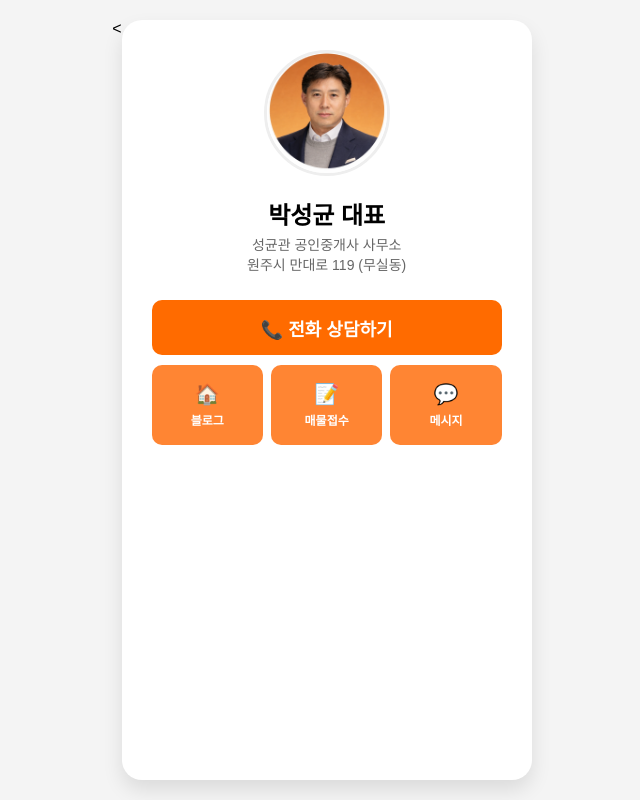
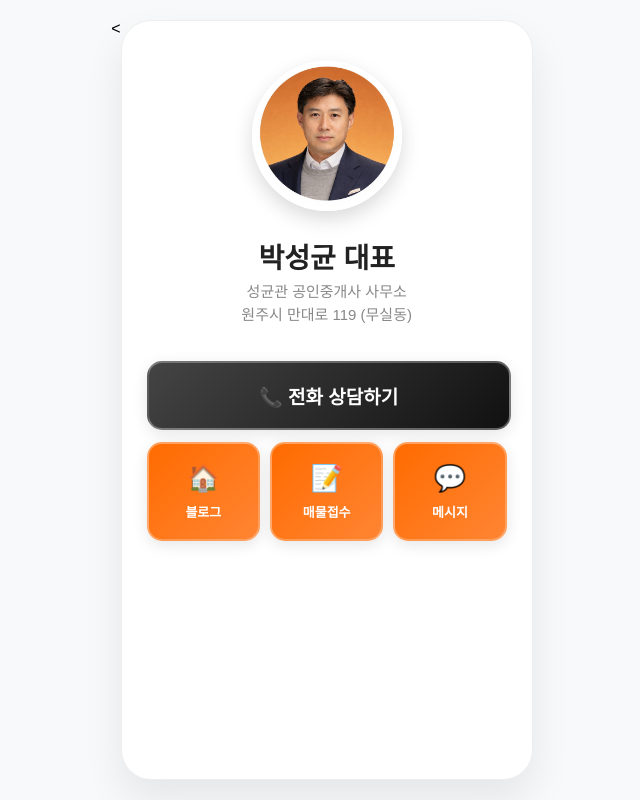
Before and after one commit to pstarking01-ai/2026, a plain HTML site: page index.html in a window 1280 px wide. Shown: the whole page, without its empty margins (318-958 px from the left). Drawn offline with Linux system fonts and the light colour scheme; a web font is replaced by a local one.

Commit message:
Add files via upload

```diff
--- a/index.html
+++ b/index.html
@@ -3,19 +3,25 @@
 <head>
     <meta charset="UTF-8">
     <meta name="viewport" content="width=device-width, initial-scale=1.0">
-    <title>박성균 대표 명함</title>
+    <title>성균관 박성균 대표</title>
     <style>
         @import url('https://cdn.jsdelivr.net/gh/orioncactus/pretendard/dist/web/static/pretendard.css');
-        body { background-color: #f4f4f4; margin: 0; padding: 20px; display: flex; justify-content: center; font-family: 'Pretendard', sans-serif; }
-        .card { background: white; border-radius: 20px; padding: 30px; text-align: center; box-shadow: 0 10px 20px rgba(0,0,0,0.1); width: 100%; max-width: 350px; }
-        .profile-img { width: 120px; height: 120px; border-radius: 50%; object-fit: cover; margin-bottom: 15px; border: 3px solid #eee; }
-        .name { font-size: 24px; font-weight: 800; margin: 5px 0; }
-        .info { color: #666; font-size: 14px; margin-bottom: 25px; line-height: 1.4; }
-        .btn { display: flex; align-items: center; justify-content: center; text-decoration: none; border-radius: 10px; font-weight: bold; color: white; transition: 0.2s; }
-        .btn-main { width: 100%; height: 55px; background: #FF6B00; font-size: 18px; margin-bottom: 10px; }
-        .sub-container { display: grid; grid-template-columns: repeat(3, 1fr); gap: 8px; }
-        .btn-sub { flex-direction: column; height: 80px; font-size: 12px; background: #FF8533; }
-        .icon { font-size: 20px; margin-bottom: 5px; }
+        body { background-color: #f8f9fa; margin: 0; padding: 20px; display: flex; justify-content: center; font-family: 'Pretendard', sans-serif; }
+        .card { background: white; border-radius: 30px; padding: 40px 25px; text-align: center; box-shadow: 0 20px 40px rgba(0,0,0,0.08); width: 100%; max-width: 360px; border: 1px solid #eee; }
+        .profile-img { width: 140px; height: 140px; border-radius: 50%; object-fit: cover; margin-bottom: 20px; border: 5px solid #fff; box-shadow: 0 8px 20px rgba(0,0,0,0.15); }
+        .name { font-size: 28px; font-weight: 800; color: #222; margin: 5px 0; }
+        .info { color: #888; font-size: 15px; margin-bottom: 35px; line-height: 1.5; }
+
+        .btn { display: flex; align-items: center; justify-content: center; text-decoration: none; border-radius: 15px; font-weight: 700; color: white; transition: 0.3s; border: 2px solid rgba(255,255,255,0.3); box-shadow: 0 4px 15px rgba(0,0,0,0.1); }
+        .btn:active { transform: translateY(2px); box-shadow: none; }
+
+        /* 메인 버튼: 전화 */
+        .btn-main { width: 100%; height: 65px; background: linear-gradient(135deg, #444, #111); font-size: 19px; margin-bottom: 12px; }
+
+        /* 하단 3개 버튼 */
+        .sub-container { display: grid; grid-template-columns: repeat(3, 1fr); gap: 10px; }
+        .btn-sub { flex-direction: column; height: 95px; font-size: 13px; background: linear-gradient(135deg, #FF6B00, #FF8533); }
+        .icon { font-size: 26px; margin-bottom: 8px; }
     </style>
 </head>
 <body>
@@ -24,11 +30,11 @@
         <div class="name">박성균 대표</div>
         <div class="info">성균관 공인중개사 사무소<br>원주시 만대로 119 (무실동)</div>
 
-        <a href="tel:01053646610" class="btn btn-main">📞 전화 상담하기</a>
+        <a href="tel:01086866100" class="btn btn-main">📞 전화 상담하기</a>
 
         <div class="sub-container">
             <a href="https://blog.naver.com/pstarking01" class="btn btn-sub"><span class="icon">🏠</span>블로그</a>
-            <a href="sms:01086866100?body=매물접수 문의드립니다." class="btn btn-sub"><span class="icon">📝</span>매물접수</a>
+            <a href="sms:01086866100?body=[매물접수] 주소/금액:" class="btn btn-sub"><span class="icon">📝</span>매물접수</a>
             <a href="sms:01086866100" class="btn btn-sub"><span class="icon">💬</span>메시지</a>
         </div>
     </div>
```
